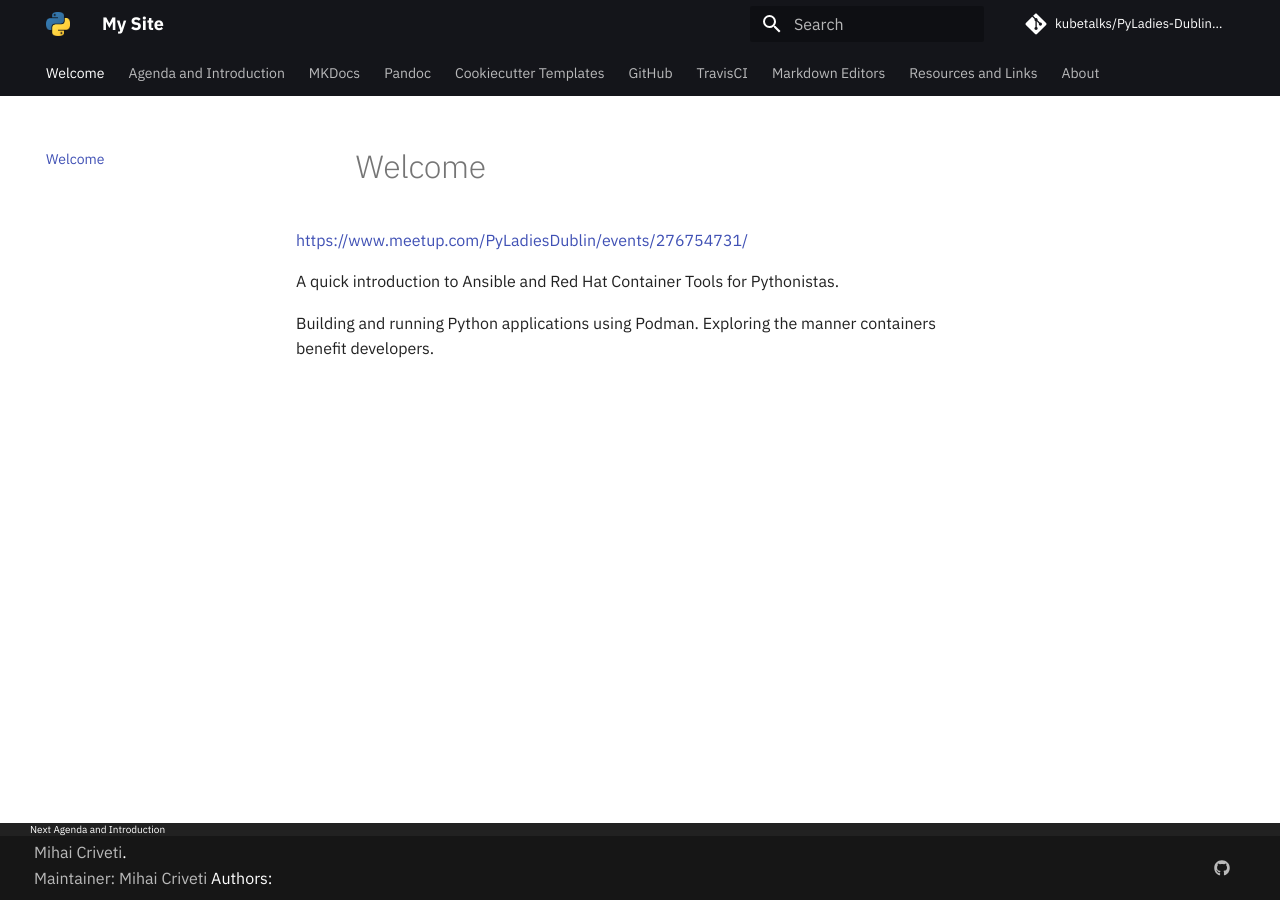
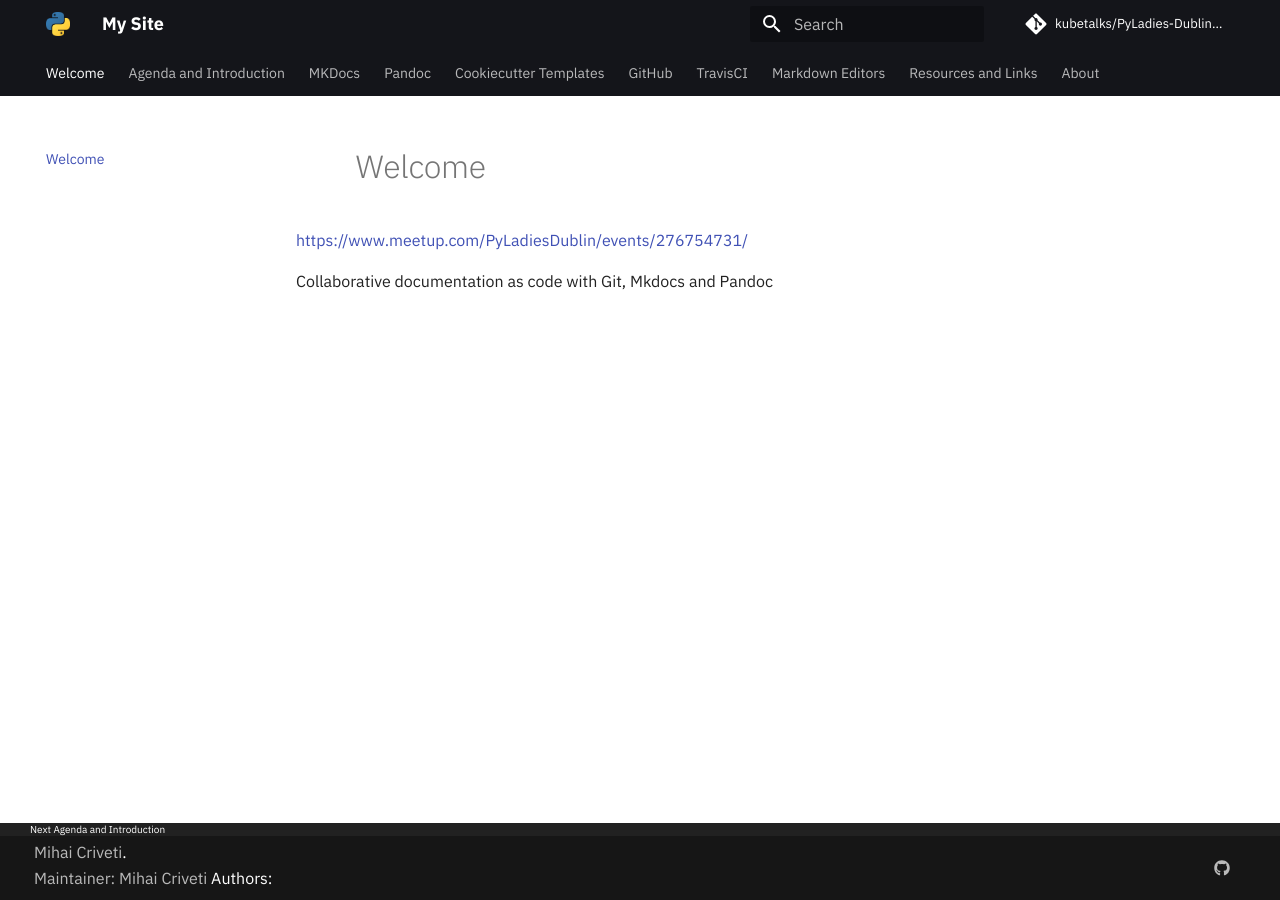
Before and after one commit to kubetalks/PyLadies-Dublin-Documentation-as-Code-with-mkdocs-and-pandoc, an MkDocs documentation site: the page built from docs/index.md, in a window 1280 px wide. Built offline with MkDocs 1.6.1 and Material for MkDocs 9.7.7, drawn with Linux system fonts in a browser that asks for light colours; a script that is not in the unit is left out; comment, search, counter and statistics services are not loaded.

```diff
--- a/docs/index.md
+++ b/docs/index.md
@@ -2,6 +2,4 @@
 
 https://www.meetup.com/PyLadiesDublin/events/276754731/
 
-A quick introduction to Ansible and Red Hat Container Tools for Pythonistas.
-
-Building and running Python applications using Podman. Exploring the manner containers benefit developers.
+Collaborative documentation as code with Git, Mkdocs and Pandoc
```
